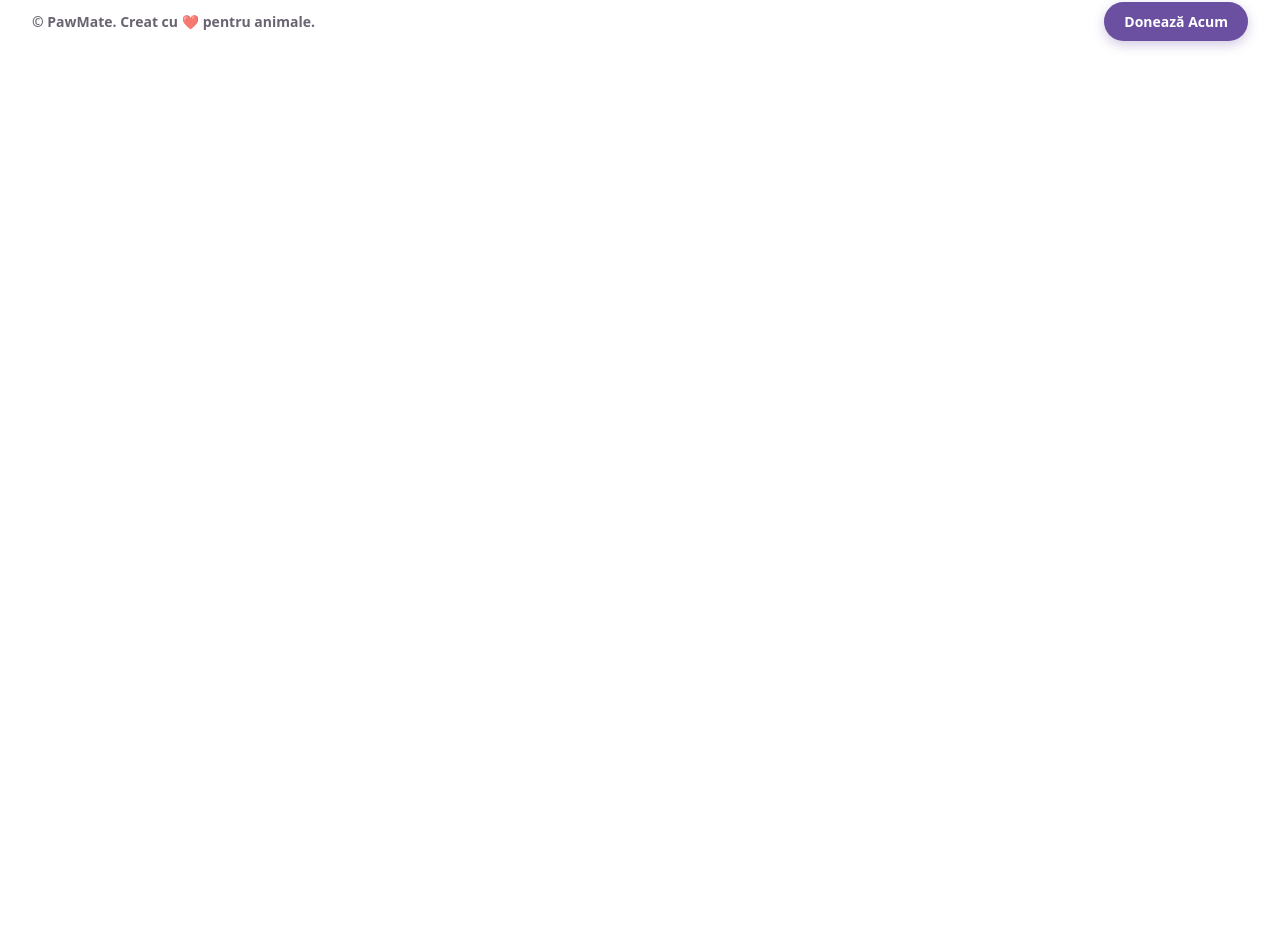
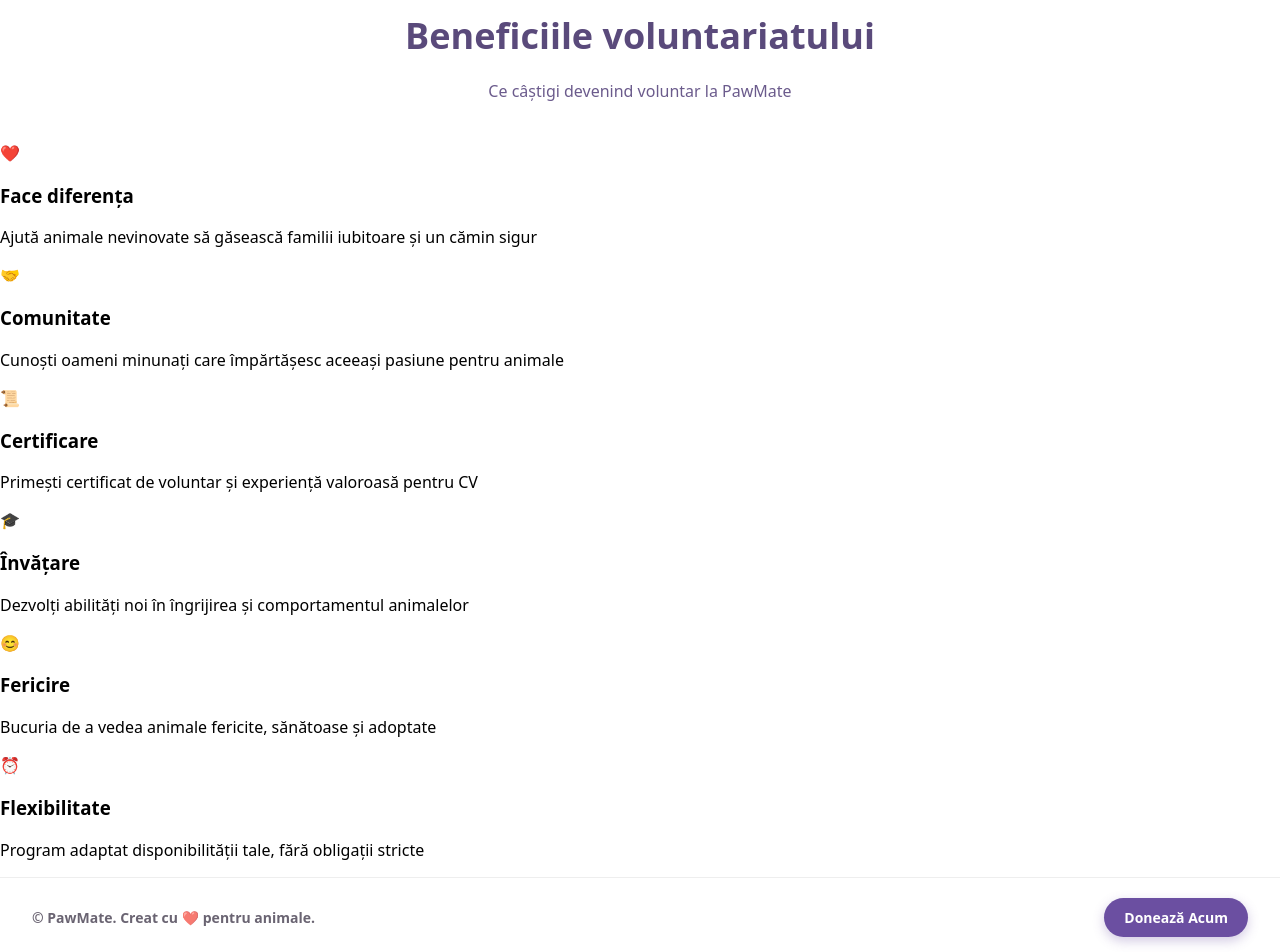
Before and after one commit to viorelinaa/PawMate, a React (Vite) app in the folder frontend/: page /voluntariat in a window 1280 px wide. Shown: the part 1999-2951 px from the top of the page. Before the commit the page ends 2060 px from the top, so only its background shows below. Built offline with nearby package versions, Linux system fonts and the light colour scheme.

Commit message:
beneficii

```diff
--- a/frontend/src/pages/Voluntariat.tsx
+++ b/frontend/src/pages/Voluntariat.tsx
@@ -98,6 +98,44 @@ export default function Voluntariat() {
                     </div>
                 </div>
             </section>
+
+            {/* Beneficii Section - SECȚIUNEA NOUĂ */}
+            <section className="benefitsSection">
+                <h2 className="sectionTitle">Beneficiile voluntariatului</h2>
+                <p className="sectionSubtitle">Ce câștigi devenind voluntar la PawMate</p>
+                <div className="benefitsGrid">
+                    <div className="benefitCard">
+                        <div className="benefitIcon">❤️</div>
+                        <h3>Face diferența</h3>
+                        <p>Ajută animale nevinovate să găsească familii iubitoare și un cămin sigur</p>
+                    </div>
+                    <div className="benefitCard">
+                        <div className="benefitIcon">🤝</div>
+                        <h3>Comunitate</h3>
+                        <p>Cunoști oameni minunați care împărtășesc aceeași pasiune pentru animale</p>
+                    </div>
+                    <div className="benefitCard">
+                        <div className="benefitIcon">📜</div>
+                        <h3>Certificare</h3>
+                        <p>Primești certificat de voluntar și experiență valoroasă pentru CV</p>
+                    </div>
+                    <div className="benefitCard">
+                        <div className="benefitIcon">🎓</div>
+                        <h3>Învățare</h3>
+                        <p>Dezvolți abilități noi în îngrijirea și comportamentul animalelor</p>
+                    </div>
+                    <div className="benefitCard">
+                        <div className="benefitIcon">😊</div>
+                        <h3>Fericire</h3>
+                        <p>Bucuria de a vedea animale fericite, sănătoase și adoptate</p>
+                    </div>
+                    <div className="benefitCard">
+                        <div className="benefitIcon">⏰</div>
+                        <h3>Flexibilitate</h3>
+                        <p>Program adaptat disponibilității tale, fără obligații stricte</p>
+                    </div>
+                </div>
+            </section>
         </div>
     );
 }
```
